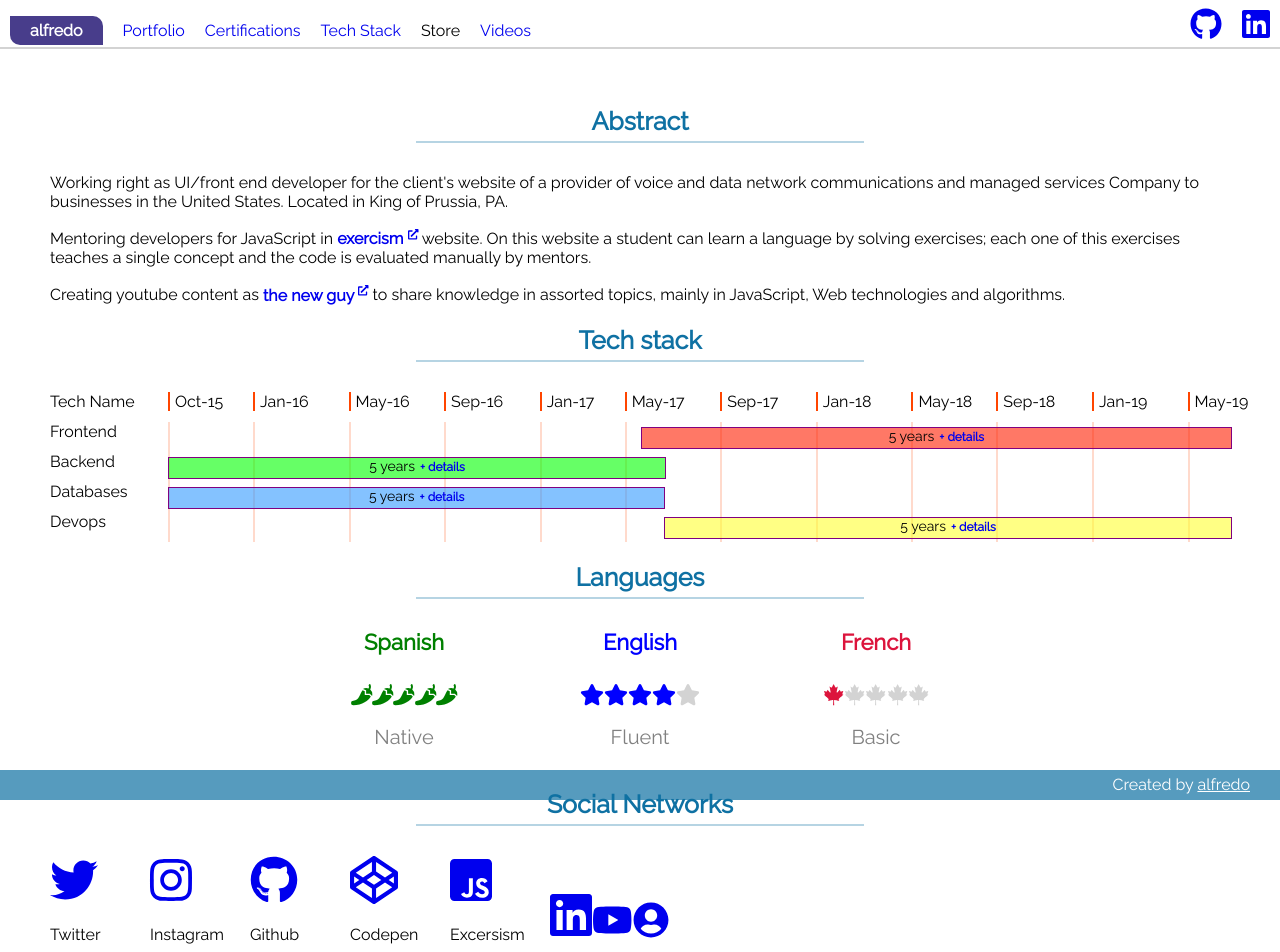
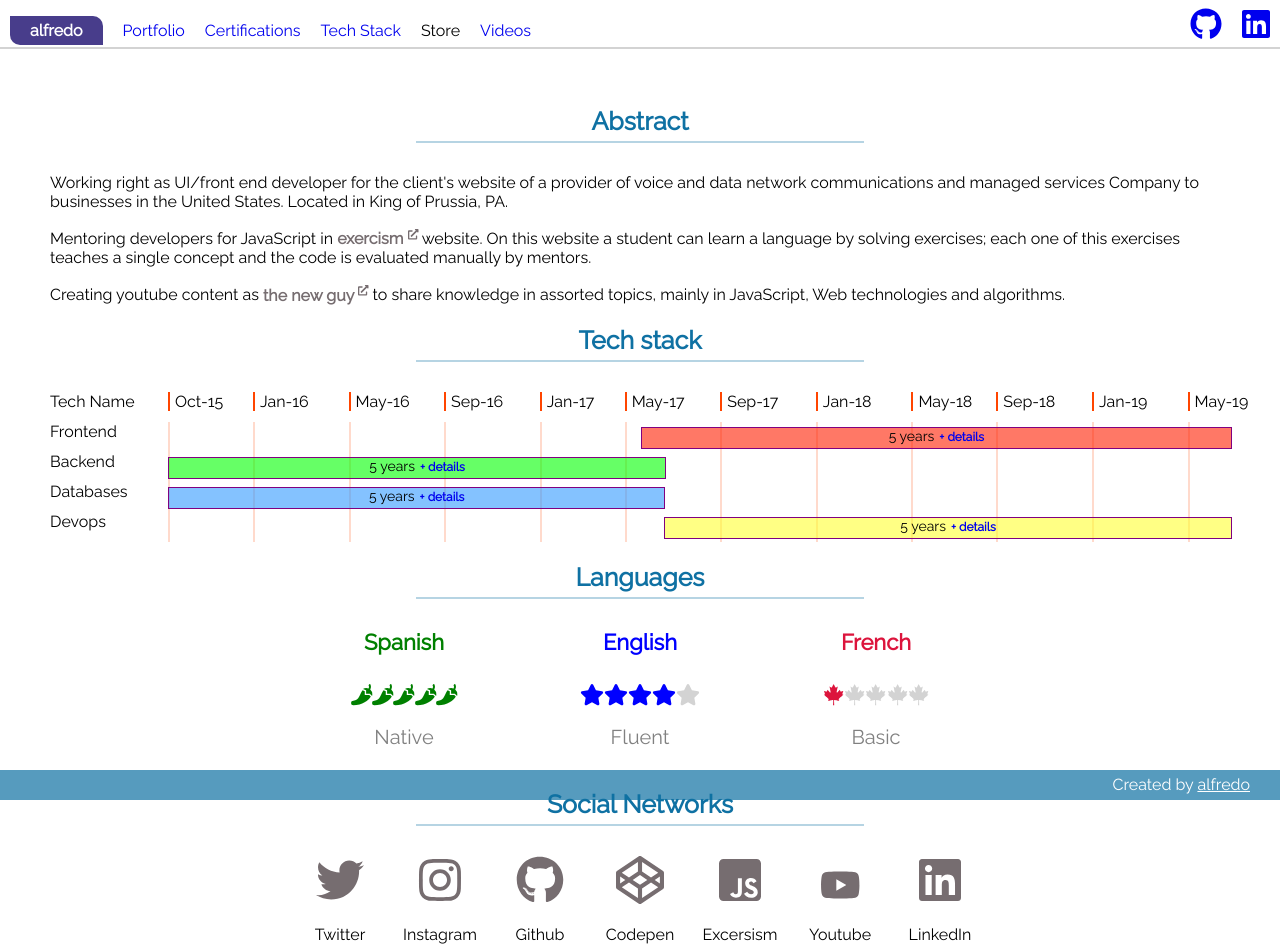
Before and after one commit to jocelo/jocelo.github.io, an Angular app: page /all in a window 1280 px wide. Shown: the top 952 px of the page. Built offline with nearby package versions, Linux system fonts and the light colour scheme.

Commit message:
social networks

```diff
--- a/src/app/personal/personal.component.html
+++ b/src/app/personal/personal.component.html
@@ -38,45 +38,31 @@
 <h3>Social Networks</h3>
 <div class="section-container social">
   <div class="social-card">
-    <span>
-      <a href="https://twitter.com/jocelo" target="_blank"> <fa-icon [icon]="faIcons.twitter" size="4x"></fa-icon>  </a>
-    </span>
+    <a href="https://twitter.com/jocelo" target="_blank"> <fa-icon [icon]="faIcons.twitter" size="4x"></fa-icon> </a>
     <p>Twitter</p>
   </div>
   <div class="social-card">
-    <span>
-      <a href="https://www.instagram.com/joceloae/" target="_blank"> <fa-icon [icon]="faIcons.instagram" size="4x"></fa-icon>  </a>
-    </span>
+    <a href="https://www.instagram.com/joceloae/" target="_blank"> <fa-icon [icon]="faIcons.instagram" size="4x"></fa-icon> </a>
     <p>Instagram</p>
   </div>
   <div class="social-card">
-    <span>
-      <a href="https://github.com/jocelo" target="_blank"> <fa-icon [icon]="faIcons.github" size="4x"></fa-icon>  </a>
-    </span>
+    <a href="https://github.com/jocelo" target="_blank"> <fa-icon [icon]="faIcons.github" size="4x"></fa-icon> </a>
     <p>Github</p>
   </div>
   <div class="social-card">
-    <span>
-      <a href="https://codepen.io/jocelo/" target="_blank"> <fa-icon [icon]="faIcons.codepen" size="4x"></fa-icon> </a>
-    </span>
+    <a href="https://codepen.io/jocelo/" target="_blank"> <fa-icon [icon]="faIcons.codepen" size="4x"></fa-icon> </a>
     <p>Codepen</p>
   </div>
   <div class="social-card">
-    <span>
-      <a href="https://exercism.io/profiles/jocelo" target="_blank"> <fa-icon [icon]="faIcons.exercism" size="4x"></fa-icon>  </a>
-    </span>
+    <a href="https://exercism.io/profiles/jocelo" target="_blank"> <fa-icon [icon]="faIcons.exercism" size="4x"></fa-icon> </a>
     <p>Excersism</p>
   </div>
-
-
-
-  <span>
-    <a href="https://www.linkedin.com/in/alfredoae/" target="_blank"> <fa-icon [icon]="faIcons.linkedin" size="4x"></fa-icon>  </a>
-  </span>
-  <span>
-    <a href="https://www.youtube.com/channel/UC547pgqomI0IcjOmltxQdAQ" target="_blank"> <fa-icon [icon]="faIcons.youtube" size="3x"></fa-icon>  </a>
-  </span>
-  <span>
-    <a routerLink="/"> <fa-icon [icon]="faIcons.userCircle" size="3x"></fa-icon> </a>
-  </span>
+  <div class="social-card">
+    <a href="https://www.youtube.com/channel/UC547pgqomI0IcjOmltxQdAQ" target="_blank"> <fa-icon [icon]="faIcons.youtube" size="3x"></fa-icon> </a>
+    <p>Youtube</p>
+  </div>
+  <div class="social-card">
+    <a href="https://www.linkedin.com/in/alfredoae/" target="_blank"> <fa-icon [icon]="faIcons.linkedin" size="4x"></fa-icon> </a>
+    <p>LinkedIn</p>
+  </div>
 </div>
--- a/src/app/personal/personal.component.scss
+++ b/src/app/personal/personal.component.scss
@@ -16,20 +16,28 @@ h3 {
 	padding: 0 50px;
 
 	&.social {
+		text-align: center;
+
 		& .social-card {
 			display: inline-block;
 			width: 100px;
+			text-align: center;
 		}
 	}
 
 	& a {
 		text-decoration: none;
 		font-weight: bold;
+		color: rgb(118, 109, 112);
 
 		& .ng-fa-icon {
 			font-size: 12px;
 			vertical-align: super;
 		}
+	}
+
+	& a:hover {
+		color: rgb(15, 113, 163);
 	}
 }
 
```
